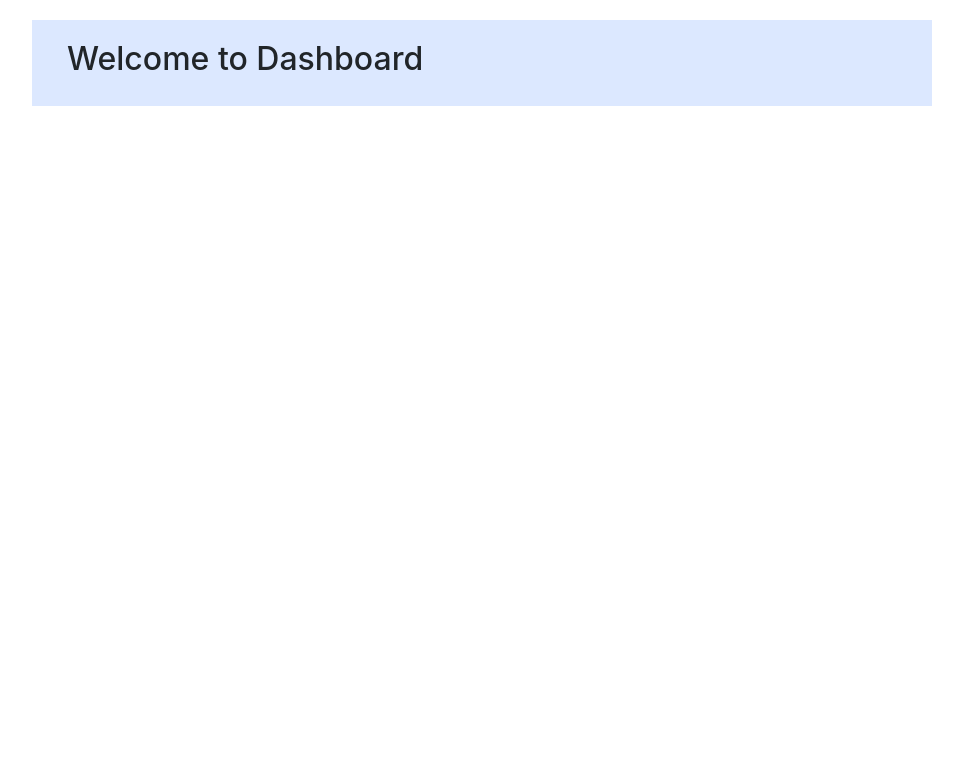
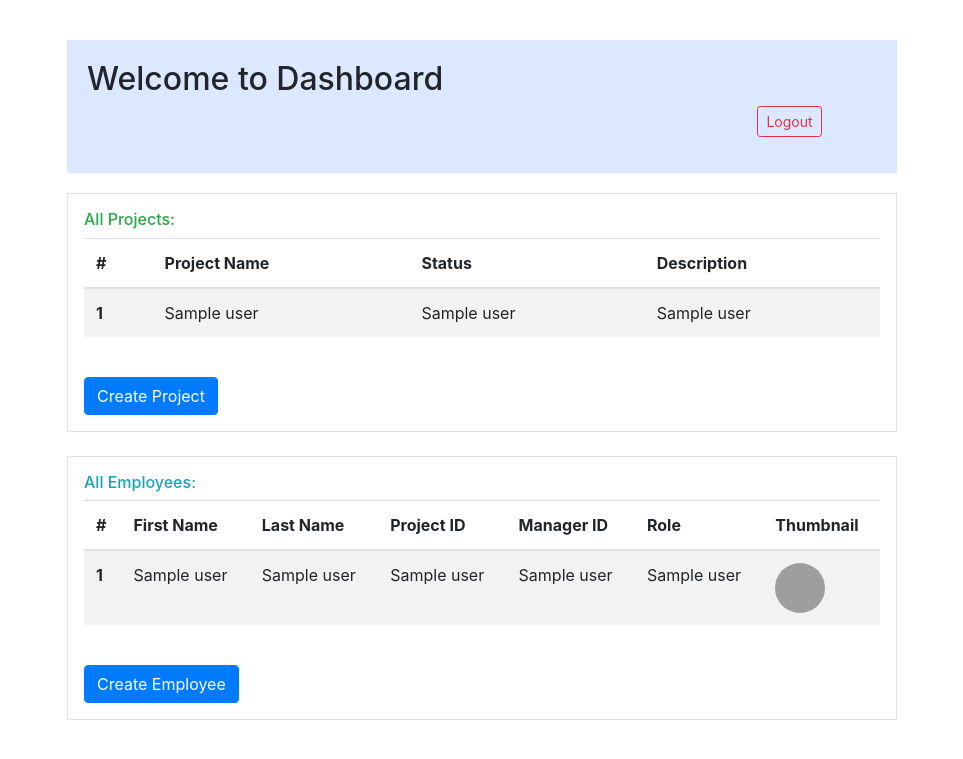
Before and after one commit to handskadi/employee_attendance_app, a Flask app: template templates/dashboard.html in a window 1280 px wide. Shown: the top 759 px of the page, without its empty margins (158-1121 px from the left). Run offline with Flask 3, Linux system fonts and the light colour scheme; the visitor is signed in with stand-in values (Sample User, id 1); the template is opened without the code that fills it: most values are stand-ins (such as "Sample title", 1, 10 or a date in 2020); some libraries are stand-ins or nearby versions; grey boxes are pictures that could not be loaded.

Commit message:
Profile image, style & tables layout

```diff
--- a/static/css/style.css
+++ b/static/css/style.css
@@ -3,10 +3,16 @@
 }
 
 body {
-    background-color: rgb(220, 232, 255);
+    /* background-color: rgb(220, 232, 255); */
     margin: 0 auto;
     max-width: 900px;
     padding: 20px;
     margin-top: 20px;
     margin-bottom: 20px;
 }
+
+.header_profile {
+    background-color: rgb(220, 232, 255);
+    margin-bottom: 20px;
+    padding: 20px;
+}
--- a/templates/dashboard.html
+++ b/templates/dashboard.html
@@ -1,17 +1,43 @@
-{% extends 'app.html'%}
+{% extends 'app.html' %}
 {% block content %}
 
 <div class="container">
-    <h2>Welcome to Dashboard</h2>
+    <div class="header_profile">
+        <h2>Welcome
+            {% for user_data in all_employees %}
+                {% if user_data[1] == user[0] %}
+                    {{ user_data[6] }}
+                {% endif %}
+            {% endfor %}
+            to Dashboard
+        </h2>
+        <div class="row">
+            <div class="col-sm-9">
                 {% if user %}
-    <p>User information:</p>
+                    <p class="text-success">User information:</p>
                     <ul>
-        <li>Name: {{ user[1]}}</li>
-        <li>Email: {{ user[3]}}</li>
+                        <li><strong class="text-info">Employee:</strong> {{ user[1] }}</li>
+                        <li><strong class="text-info">Email:</strong> {{ user[3] }}</li>
                     </ul>
-    {% if session['user_id'] == 1%}
+                {% endif %}
+            </div>
+            <div class="col-sm-3">
+                <center>
+                    {% for user_data in all_employees %}
+                        {% if user_data[1] == user[0] %}
+                            <img src="{{ url_for('static', filename='uploads/' + user_data[9]) }}" alt="{{ user_data[6] }} Employee" class="rounded-circle" title="{{ user_data[7] }} Photo" width="50" height="50"/>
+                            <h6>{{ user_data[6] + ' ' + user_data[7] }}<span class="badge badge-warning">{{ user_data[8] }}</span></h6>
+                        {% endif %}
+                    {% endfor %}
+                    <p><a href="/logout" class="btn btn-outline-danger btn-sm">Logout</a></p>
+                </center>
+            </div>
+        </div>
+    </div>
 
-    <p>All Projects:</p>
+    {% if session['user_id'] == 1 %}
+        <div class="border p-3">
+            <h6 class="text-success">All Projects:</h6>
             <table class="table table-striped">
                 <thead>
                     <tr>
@@ -32,9 +58,11 @@
                     {% endfor %}
                 </tbody>
             </table>
-    <hr>
-    <p>All Employees:</p>
-
+            <a href="{{ url_for('project') }}" class="btn btn-primary mt-4">Create Project</a>
+        </div>
+        <br />
+        <div class="border p-3">
+            <h6 class="text-info">All Employees:</h6>
             <table class="table table-striped">
                 <thead>
                     <tr>
@@ -56,20 +84,14 @@
                             <td>{{ user_data[5] }}</td>
                             <td>{{ user_data[4] }}</td>
                             <td>{{ user_data[8] }}</td>
-                <td><img src="{{ url_for('static', filename='uploads/' + user_data[9]) }}"
-                        alt="{{ user_data[6] }} Employee" /></td>
+                            <td><img src="{{ url_for('static', filename='uploads/' + user_data[9]) }}" alt="{{ user_data[6] }} Employee" class="rounded-circle" title="{{ user_data[7] }} Photo" width="50" height="50"/></td>
                         </tr>
                     {% endfor %}
                 </tbody>
             </table>
+            <a href="{{ url_for('register') }}" class="btn btn-primary mt-4">Create Employee</a>
+        </div>
     {% endif %}
-    <a href="/logout" class="btn btn-danger mt-4">Logout</a>
-    {% if session['user_id'] == 1%}
-    <a href="{{ url_for('project') }}" class="btn btn-primary mt-4">Create Project</a>
-    <a href="{{ url_for('register') }}" class="btn btn-primary mt-4">Create Employee</a>
-    {% endif %}
-    {% endif %}
-
 </div>
 
 {% endblock %}
```
Also changed, not shown: static/uploads/achraf.jpg (added), static/uploads/aimad.png (added), static/uploads/amine.jpg (added), static/uploads/badre.png (added), static/uploads/belhaj.jpg (added), static/uploads/default.png (added), static/uploads/mk.jpg (added), static/uploads/nazih.jpg (added), static/uploads/sanakadi.jpg, static/uploads/wafa.jpg (added). Lines whose indentation alone changed are shown as unchanged.
